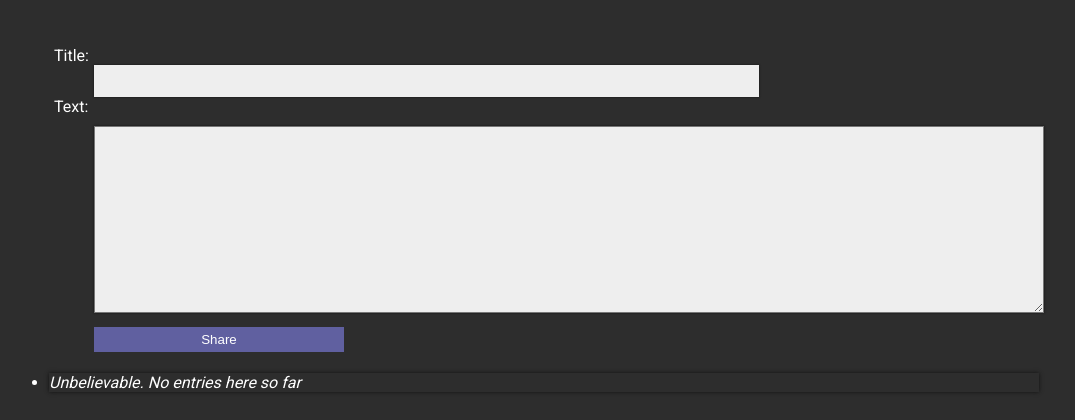
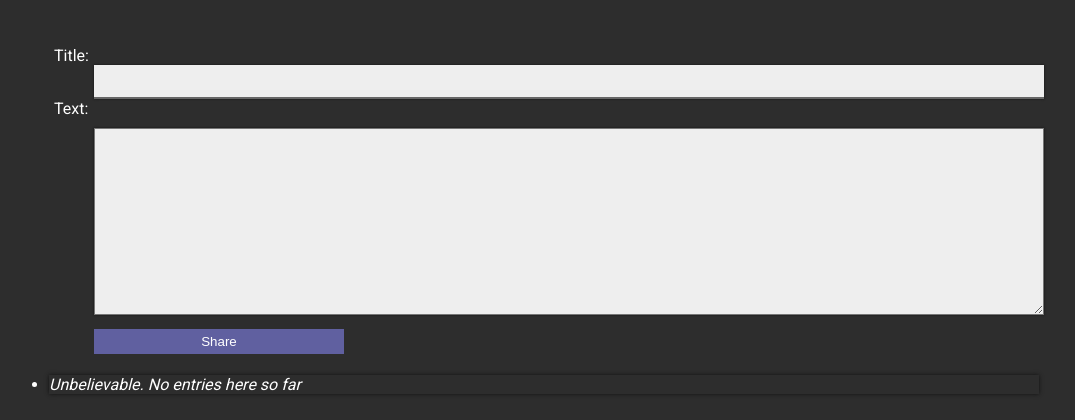
Before and after one commit to QuadPiece/flask-blog, a Flask app: page / in a window 1280 px wide. Shown: the part 70-490 px from the top of the page, without its empty margins (96-1171 px from the left). Run offline with Flask 2, Linux system fonts and the light colour scheme; the visitor is signed in with stand-in values (Sample User, id 1); data that the repository does not hold is empty.

Commit message:
Okay, maybe not

```diff
--- a/static/style.css
+++ b/static/style.css
@@ -206,13 +206,14 @@ a:hover {
 }
 
 .add-entry input[type="text"] {
-  width: 70%;
+  width: 100%;
   padding: 5px;
   margin: 0;
   box-sizing: border-box;
   background-color: #eeeeee;
   color: #2d2d2d;
   border: none;
+  border-bottom: solid 2px #666666;
   box-shadow: 0px 0px 2px #111;
   font-size: 14pt;
   outline: none;
```
